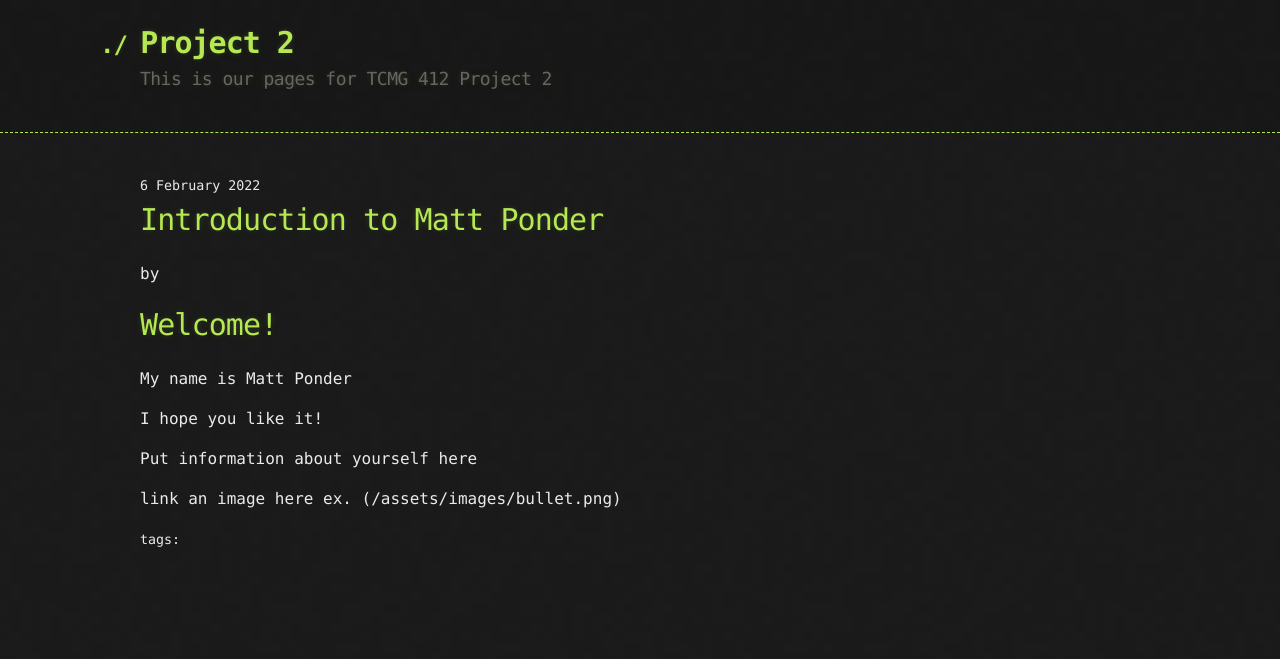
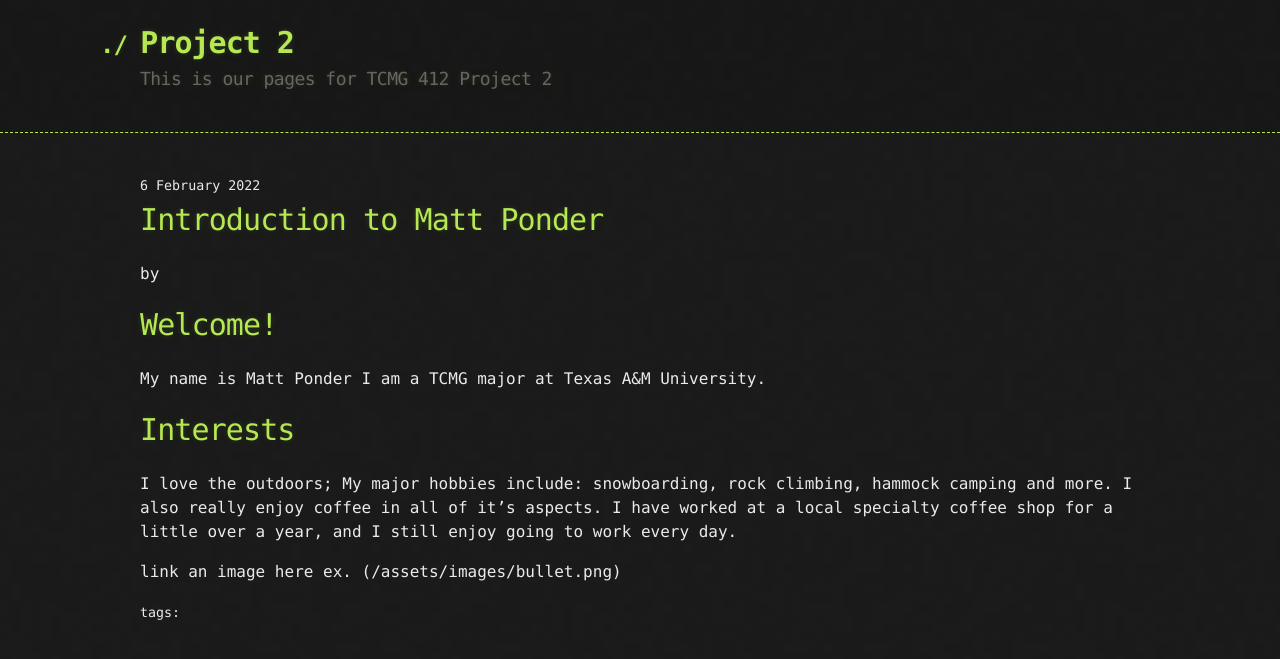
Before and after one commit to Spring22TCMG412Group4/Project2, a Jekyll site: the page built from _posts/2022-02-06-MattPonder.md, in a window 1280 px wide. Shown: the top 659 px of the page. Built offline with Jekyll 4.4.1, drawn with Linux system fonts in a browser that asks for light colours.

Commit message:
Update 2022-02-06-MattPonder.md

```diff
--- a/_posts/2022-02-06-MattPonder.md
+++ b/_posts/2022-02-06-MattPonder.md
@@ -6,9 +6,14 @@ title:  "Introduction to Matt Ponder"
 # Welcome!
 
 My name is Matt Ponder
+I am a TCMG major at Texas A&M University.
 
-I hope you like it!
+# Interests
 
-Put information about yourself here
+I love the outdoors; My major hobbies include: snowboarding, rock climbing,
+hammock camping and more.
+I also really enjoy coffee in all of it's aspects. I have worked at a local
+specialty coffee shop for a little over a year, and I still enjoy going to
+work every day.
 
 link an image here ex. (/assets/images/bullet.png)
```
